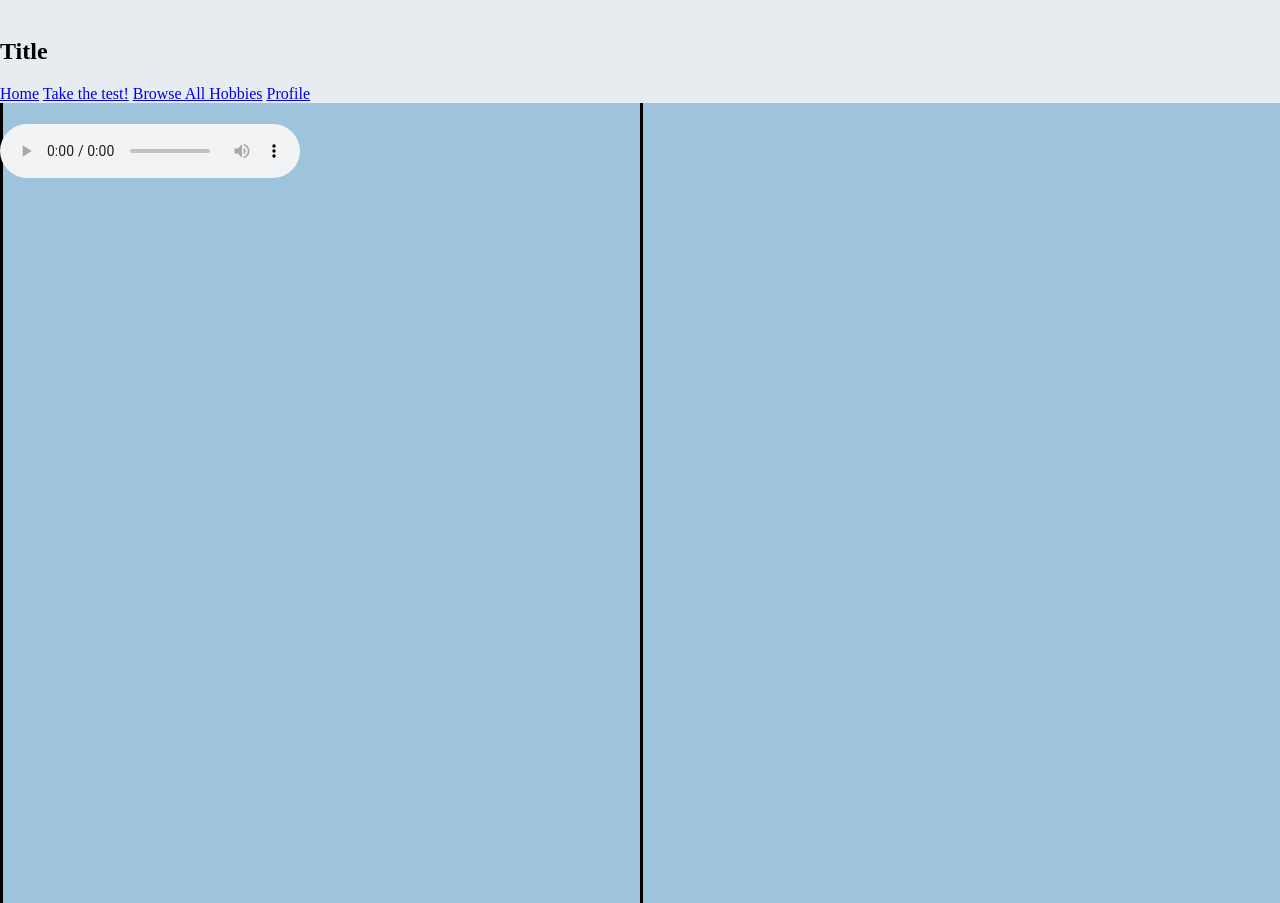
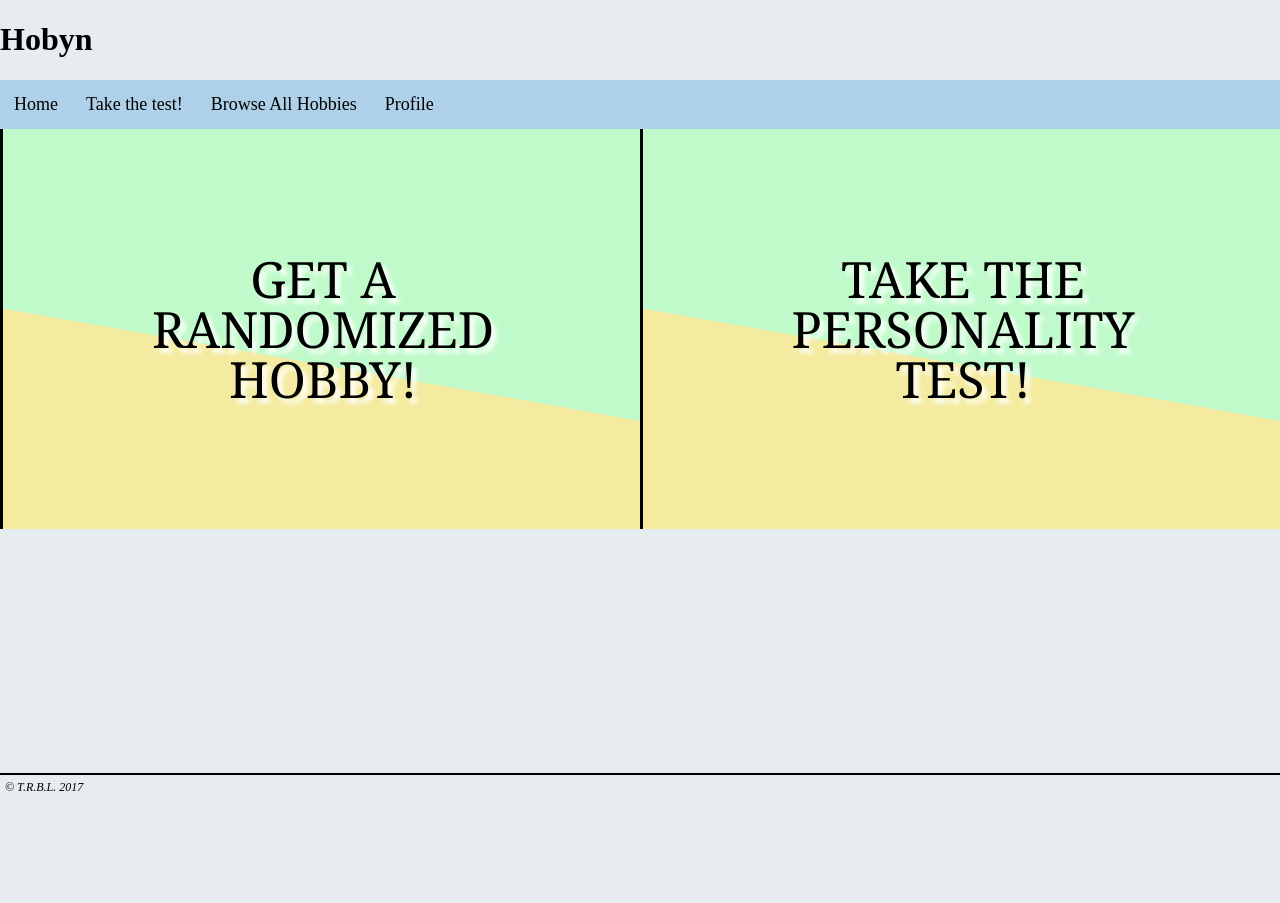
Before and after one commit to mdalhlke/hobyn, a plain HTML site: page templates/home.html in a window 1280 px wide. After the commit the page ends 800 px from the top, so only its background shows below. Drawn offline with nearby package versions, Linux system fonts and the light colour scheme; some packages are replaced by stand-ins of ours; files that its build step writes are made by us from their sources; files whose address does not match are found by name.

Commit message:
homepage design

```diff
--- a/styles/home.css
+++ b/styles/home.css
@@ -6,23 +6,44 @@ body {
 
 footer {
   border-top: 2px solid black;
-  margin-top: 20px;
-  padding-top: 10px;
+  margin-top: 5px;
   font-style: italic;
   font-size: 12px;
   color: black;
+  position: absolute;
+  right: 0;
+  bottom: 0;
+  left: 0;
+  padding: 5px;
 }
 
 .column{
-    background-color: #9dc3dd;
     display:inline-block;
     border-right:3px solid black;
     border-left:3px solid black;
     width:50%;
-    height:100%;
+    height:50%;
     position:absolute;
+    text-align: center;
+	  background:linear-gradient(10deg, rgba(244,235,160,1) 43%,rgba(192,250,202,1) 43%);
 }
-#right{
+
+p {
+  font-family: Georgia;
+	text-transform: uppercase;
+	font-size: 50px;
+	text-align: center;
+	line-height: 1;
+	margin: 0;
+	top: 50%;
+	left: 50%;
+	transform: translate(-50%, -50%);
+	position: absolute;
+  text-shadow: 5px 5px 4px white;
+
+}
+
+#taketest{
     left:50%;
 }
 
@@ -30,94 +51,18 @@ footer {
     left:25%;
 }
 
-/*
-div.social{
-    display:block;
-    background-color:red;
-    height:90px;
-    width:50%;
-}
-nav{
-    display:block;
-    height:160px;
-    border-bottom: 5px solid blue;
-
-}
-nav>a {
-    text-align: center;
-    font-size:50px;
-    text-decoration: none;
-    background-color:yellow;
-    display:inline-block;
-    margin:0px;
-    width:25%;
-    height:70px;
-    padding-top:px;
-    position:absolute;
-    top:90px;
+nav {
+  background-color: #aed0e8;
+  overflow: hidden;
+  display: block;
 }
 
-nav #Home {
-    font-size:40px;
-    display:inline-block;
-    position:absolute;
-    top:0px;
-    left:50%;
-    background-color:green;
-    height:160px;
-    width:50%;
+nav>a {
+  float: left;
+  display: block;
+  color: black;
+  text-align: center;
+  padding: 14px;
+  text-decoration: none;
+  font-size: 18px;
 }
-#Home h1{
-    padding 0px;
-}
-.column{
-    background-color: purple;
-    display:inline-block;
-    border-right:3px solid black;
-    border-left:3px solid black;
-    width:50%;
-    height:100%;
-    position:absolute;
-}
-#right{
-    left:50%;
-}
-.tap{
-    background-color:yellow;
-    text-align: center;
-    transform: rotate(-90deg);
-	  transform-origin: left top 0;
-    display:block;
-    width:100px;
-    height:50px;
-    position:fixed;
-    top:265px;
-    right:-50px;
-}
-#sidebar {
-    background-color:white;
-    width:33.3%;
-    height:100%;
-    position:absolute;
-    right:0%;
-    display:none;
-}
-
-#map{
-    height:400px;
-    border:10px solid rgb(210,245,254);
-    border-radius:10px;
-<<<<<<< HEAD
-}
-footer{
-    background-color:red;
-    display:block;
-    width:100%;
-    position:absolute;
-    bottom:-30%;
-    border-top:5px solid green;
-
-}
-=======
-}*/
->>>>>>> 082753b5b82aae0beabf6f31549d4e6e8737bb3e
--- a/templates/home.html
+++ b/templates/home.html
@@ -1,58 +1,29 @@
 <!DOCTYPE html>
 <html>
     <head>
-        <title>Website</title>
+        <title>Hobyn</title>
         <link rel="stylesheet" href="styles/home.css">
 
         <script src="https://ajax.googleapis.com/ajax/libs/jquery/3.2.1/jquery.min.js"></script>
         <script src="scripts/home.js"></script>
     </head>
     <body>
+      <h1> Hobyn </h1>
         <nav>
-            <div class="navbar">
-                <a href=""><img src=""></a>
-                <a href=""><img src=""></a>
-                <a href=""><img src=""></a>
-                <a href=""><img src=""></a>
-            </div>
-
-            <div id="Home"><h1>Title</h1></div>
             <a href="/">Home</a>
             <a href="/form">Take the test!</a>
             <a href="/all_hobbies">Browse All Hobbies</a>
             <a href="/user_profile" class="profile">Profile</a>
         </nav>
 
-        <div class="column"></div>
-        <div class="column" id="right"></div>
+        <div class="column" id="random">
+          <p> Get a Randomized Hobby!</p> </div>
+        <div class="column" id="taketest">
+          <p> Take the Personality Test!</p> </div>
 
-
-        <input class="tap" type="button" value="Tap">
-
-        <div id="sidebar">
-             <audio id="music" controls="controls"><source src="" type="audio/mpeg" /></audio>
-
-            <!--Map code start -->
-            <div id="map"></div>
-            <script>
-              var map;
-              function initMap() {
-                    map = new google.maps.Map(document.getElementById('map'), {
-                    center: {lat: 33.9699013, lng: -118.410457099999},
-                    zoom: 13
-                });
-              }
-
-            </script>
-            <script src="https://maps.googleapis.com/maps/api/js?key=AIzaSyBhAeQT-MdKGiM9U1EBjqn28_lMmEB-shc&callback=initMap"
-            async defer></script>
-            <!--Map code end-->
-
-        </div>
-
-        <footer>
-        <p>&copy; T.R.B.L. 2017</p>
-        </footer>
+      <footer>
+        &copy; T.R.B.L. 2017
+      </footer>
     </body>
 
 </html>
```
